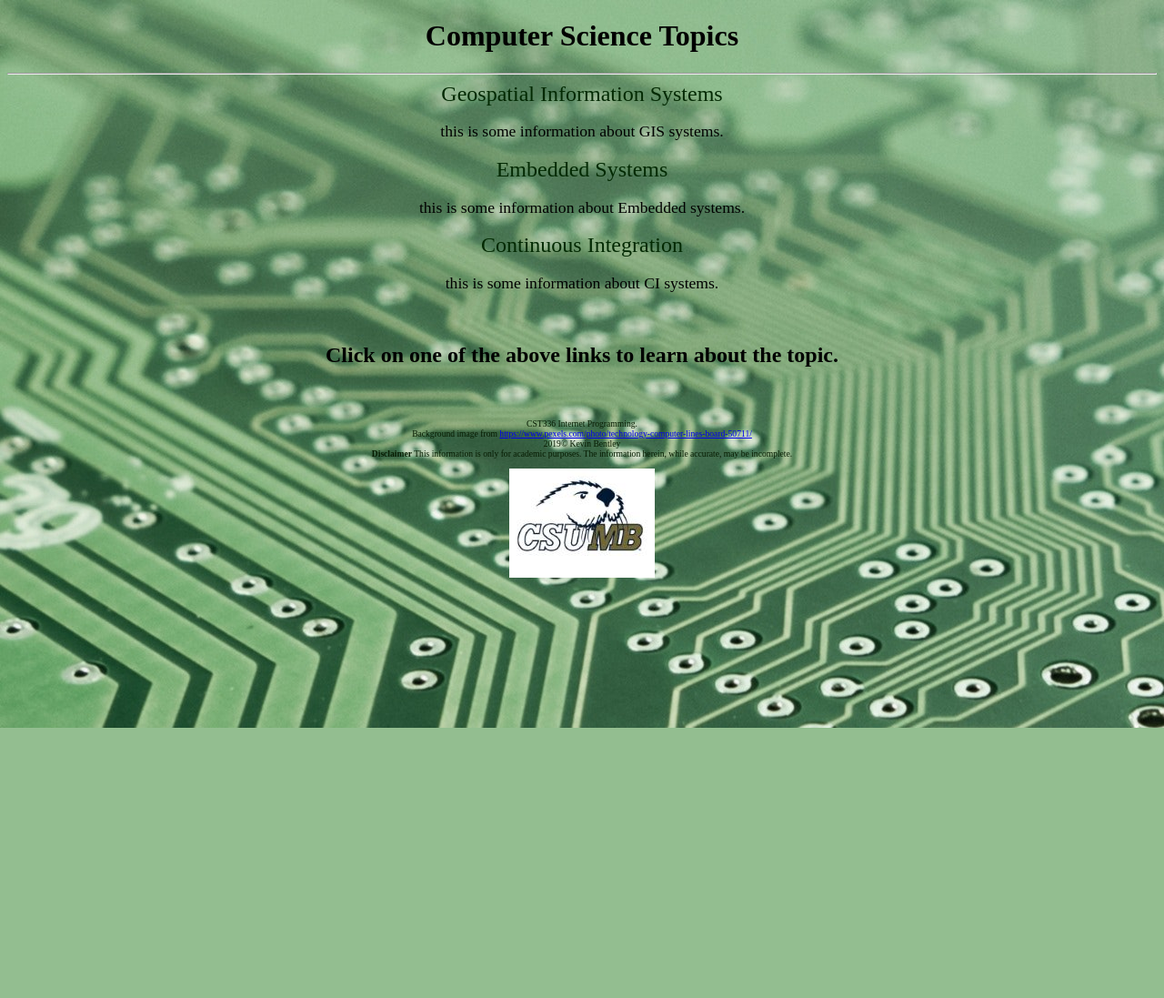
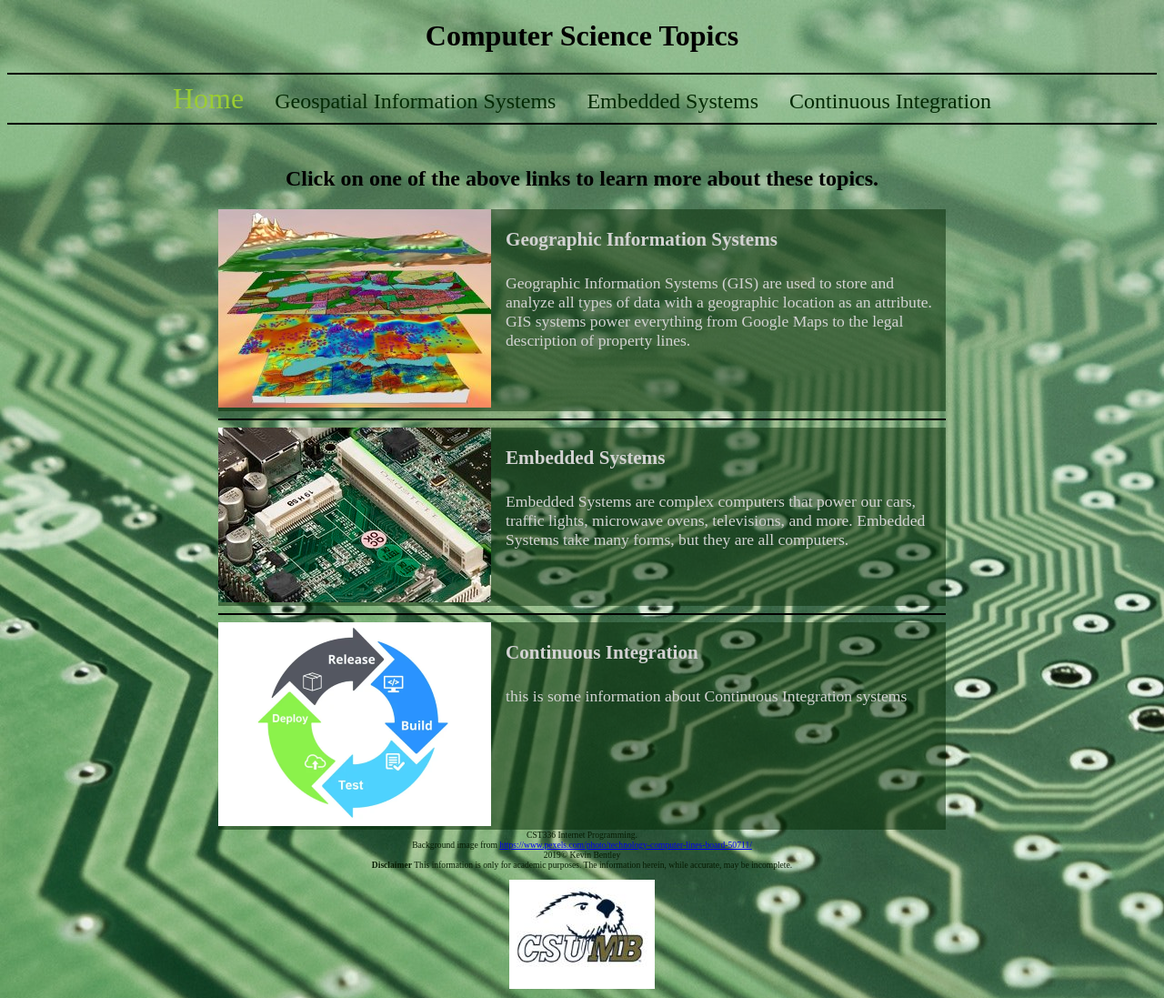
Before and after one commit to kbentley-csumb/cst336-hw1, a PHP site: page / in a window 1280 px wide. Shown: the whole page at 91% size. Before the commit the page ends 800 px from the top, so only its background shows below. Run offline with PHP 8.4, Linux system fonts and the light colour scheme.

Commit message:
Working flexboxes

```diff
--- a/ci.php
+++ b/ci.php
@@ -0,0 +1,4 @@
+
+
+
+<!-- https://blog.meuleman.io/en/continuous-integration-for-embedded-firmware -->
--- a/css/styles.css
+++ b/css/styles.css
@@ -17,8 +17,30 @@ nav a {
     color: rgb(2, 41, 2);
 }
 
+.menuselected {
+    color: yellowgreen;
+    font-size: 2em;
+    border-bottom: 2px;
+}
+
 .topicsummary {
     font-size: 1.1em;
+    flex:2;
+    color: lightgray;
+
+}
+
+.topicmedia {
+    margin-right: 1em;
+    flex: 1;
+}
+
+.topiccontent {
+    display: flex;
+    flex: 2;
+    background: rgba(2, 41, 2, 0.5);
+
+
 }
 
 nav {
@@ -32,9 +54,26 @@ nav a:hover {
 }
 
 main {
-    text-align: center;
+
+
+    max-width: 800px;
+    margin: 0 auto;
+
+}
+
+hr {
+    border: 1px solid black
 }
 
 h1 {
     text-align: center;
 }
+
+h2 {
+    text-align: center;
+}
+
+h3 {
+    padding-bottom: 4px;
+    font-size: 1.2em;
+}
--- a/index.php
+++ b/index.php
@@ -13,24 +13,59 @@
         <hr/>
 
         <nav>
-          <!--<a href="index.php" class="menuselected">Home</a><br>-->
-          <a href="gis.php">Geospatial Information Systems</a><br>
-          <p class="topicsummary">this is some information about GIS systems.</p>
-          <a href="embedded.php">Embedded Systems</a><br>
-          <p class="topicsummary">this is some information about Embedded systems.</p>
-          <a href="ci.php">Continuous Integration</a><br>
-          <p class="topicsummary">this is some information about CI systems.</p>
+          <a href="index.php" class="menuselected">Home</a>
+          <a href="gis.php">Geospatial Information Systems</a>
+          <a href="embedded.php">Embedded Systems</a>
+          <a href="ci.php">Continuous Integration</a>
+
         </nav>
+        <hr/>
+        <div>
+          <br/>
+          <h2>
+          Click on one of the above links to learn more about these topics.
+          </h2>
+        </div>
+<main>
 
-<main>
-<br/>
-<h2>
-Click on one of the above links to learn about the topic.
-</h2>
 
-<br/><br/>
+  <div class="topiccontent">
+    <div class="topicmedia">
+    <a href="gis.php">
+        <img src="img/geospatial1.jpg"/>
+    </a>
+
+    </div>
+    <div class="topicsummary">
+    <h3>Geographic Information Systems</h3>
+    Geographic Information Systems (GIS) are used to store and analyze all types of data with a geographic location as an attribute. GIS systems power everything from Google Maps to the legal description of property lines.
+    </div>
+  </div>
+    <hr/>
+  <div class="topiccontent">
+    <div class="topicmedia">
+    <a href="embedded.php">
+        <img src="img/embedded.jpg"/>
+    </a>
+    </div>
+    <div class="topicsummary">
+    <h3>Embedded Systems</h3>
+    Embedded Systems are complex computers that power our cars, traffic lights, microwave ovens, televisions, and more. Embedded Systems take many forms, but they are all computers.
+    </div>
+  </div>
+  <hr/>
+  <div class="topiccontent">
+    <div class="topicmedia">
+    <a href="ci.php">
+        <img src="img/ci.png"/>
+    </a>
+    </div>
+    <div class="topicsummary">
+    <h3>Continuous Integration</h3>
+    this is some information about Continuous Integration systems
+    </div>
+  </div>
 </main>
-
         <footer>
             CST336 Internet Programming. <br/>
             Background image from <a href="https://www.pexels.com/photo/technology-computer-lines-board-50711/">https://www.pexels.com/photo/technology-computer-lines-board-50711/</a><br>
```
Also changed, not shown: embedded.php (+7 -0 lines), gis.php (+7 -0 lines), img/Industrial-computer.jpg (added), img/ci.png (added), img/embedded.jpg (added), img/geospatial.jpg (added), img/geospatial1.jpg (added).
